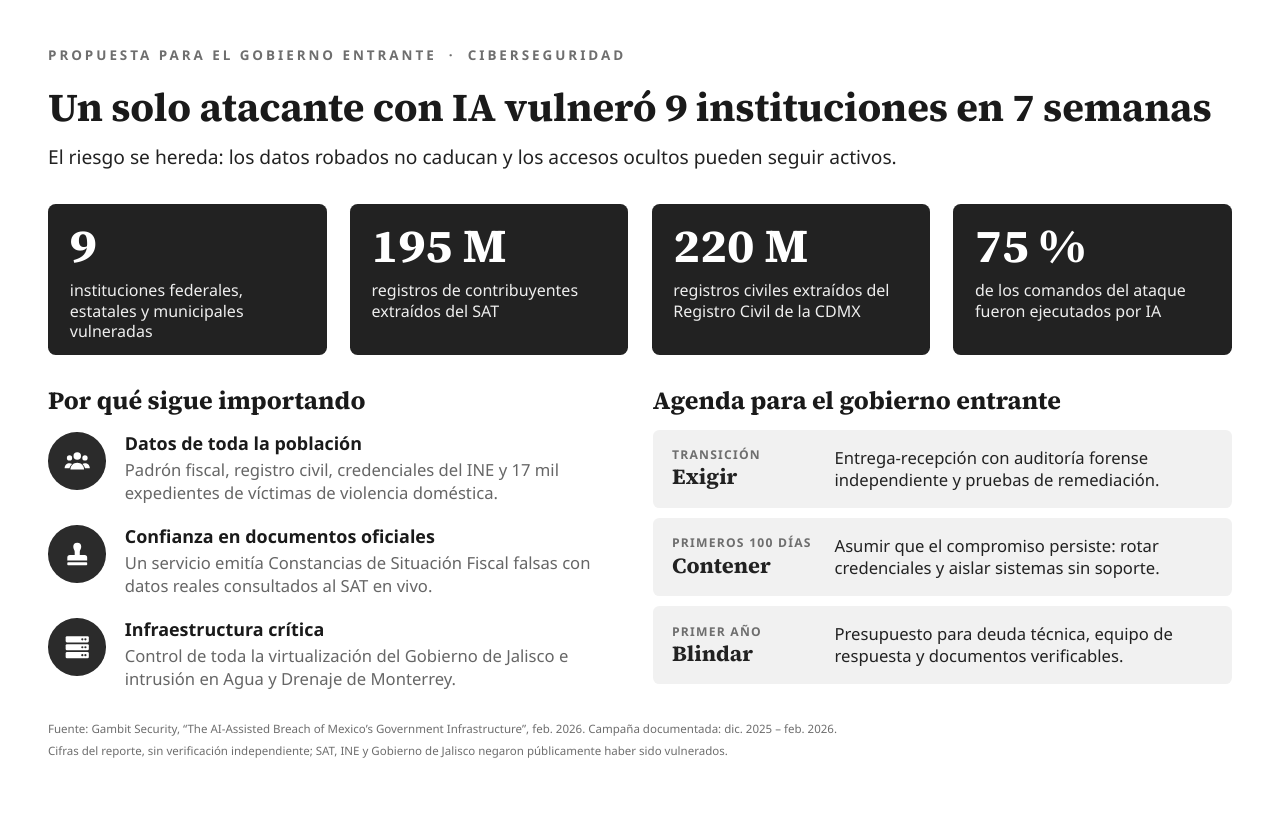
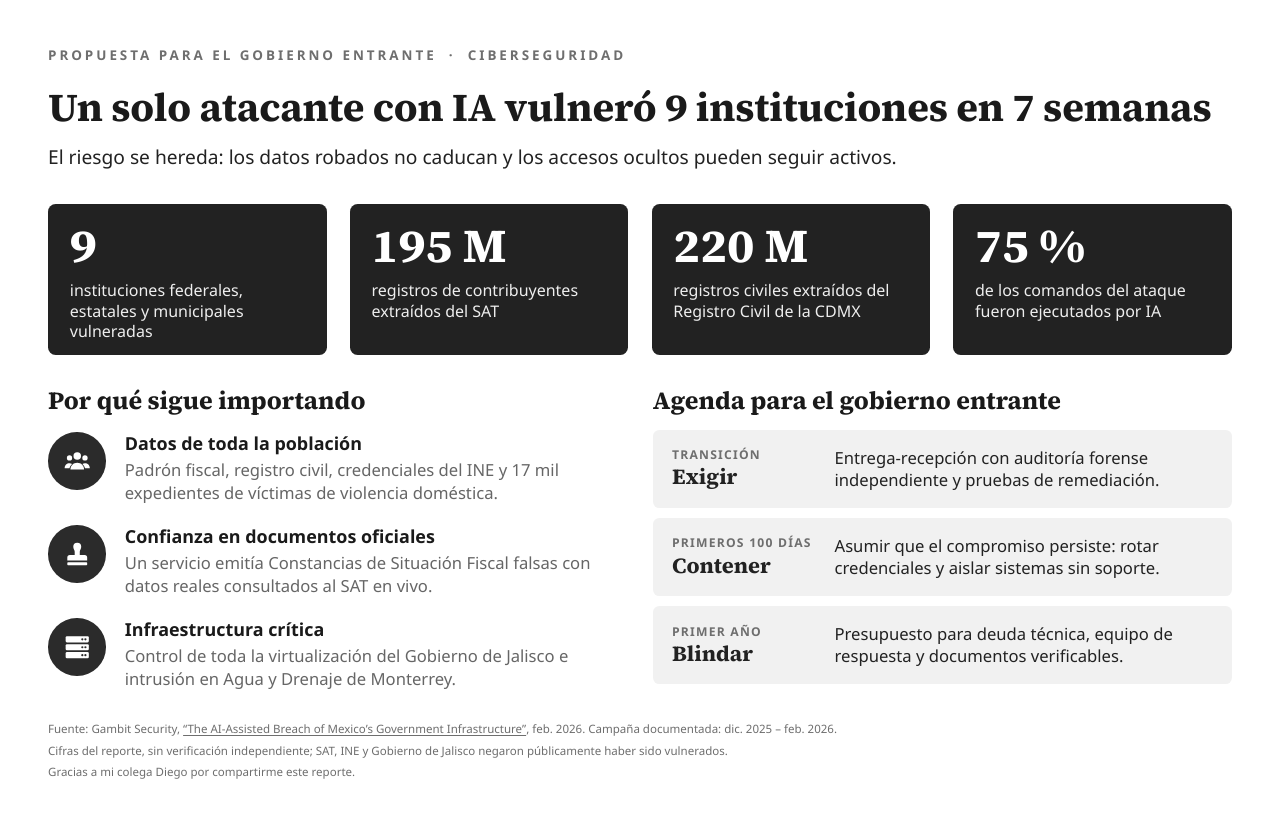
Before and after one commit to HornerAlberto/horneralberto.github.io, a Jekyll site: the page built from _pages/propuesta-para-el-gobierno-entrante.html, in a window 1280 px wide. Shown: the top 818 px of the page. Built offline with Jekyll 4.4.1, drawn with Linux system fonts in a browser that asks for light colours.

Commit message:
update
Co-Authored-By: Claude Opus 5.5 <noreply@anthropic.com>

```diff
--- a/_pages/propuesta-para-el-gobierno-entrante.html
+++ b/_pages/propuesta-para-el-gobierno-entrante.html
@@ -186,6 +186,8 @@ h2 {
   color: var(--soft);
 }
 .source p + p { margin-top: calc(.3 * var(--u)); }
+.source a { color: inherit; text-decoration: underline; text-underline-offset: 2px; }
+.source a:hover { color: var(--ink); }
 
 /* ---------- Mobile ---------- */
 @media (max-width: 760px) {
@@ -354,8 +356,9 @@ h2 {
   </div>
 
   <footer class="source">
-    <p>Fuente: Gambit Security, “The AI-Assisted Breach of Mexico’s Government Infrastructure”, feb.&nbsp;2026. Campaña documentada: dic.&nbsp;2025 – feb.&nbsp;2026.</p>
+    <p>Fuente: Gambit Security, <a href="https://gambit.security/blog-posts/a-single-operator-two-ai-platforms-nine-government-agencies-the-full-technical-report" target="_blank" rel="noopener">“The AI-Assisted Breach of Mexico’s Government Infrastructure”</a>, feb.&nbsp;2026. Campaña documentada: dic.&nbsp;2025 – feb.&nbsp;2026.</p>
     <p>Cifras del reporte, sin verificación independiente; SAT, INE y Gobierno de Jalisco negaron públicamente haber sido vulnerados.</p>
+    <p>Gracias a mi colega Diego por compartirme este reporte.</p>
   </footer>
 </main>
 </body>
```
